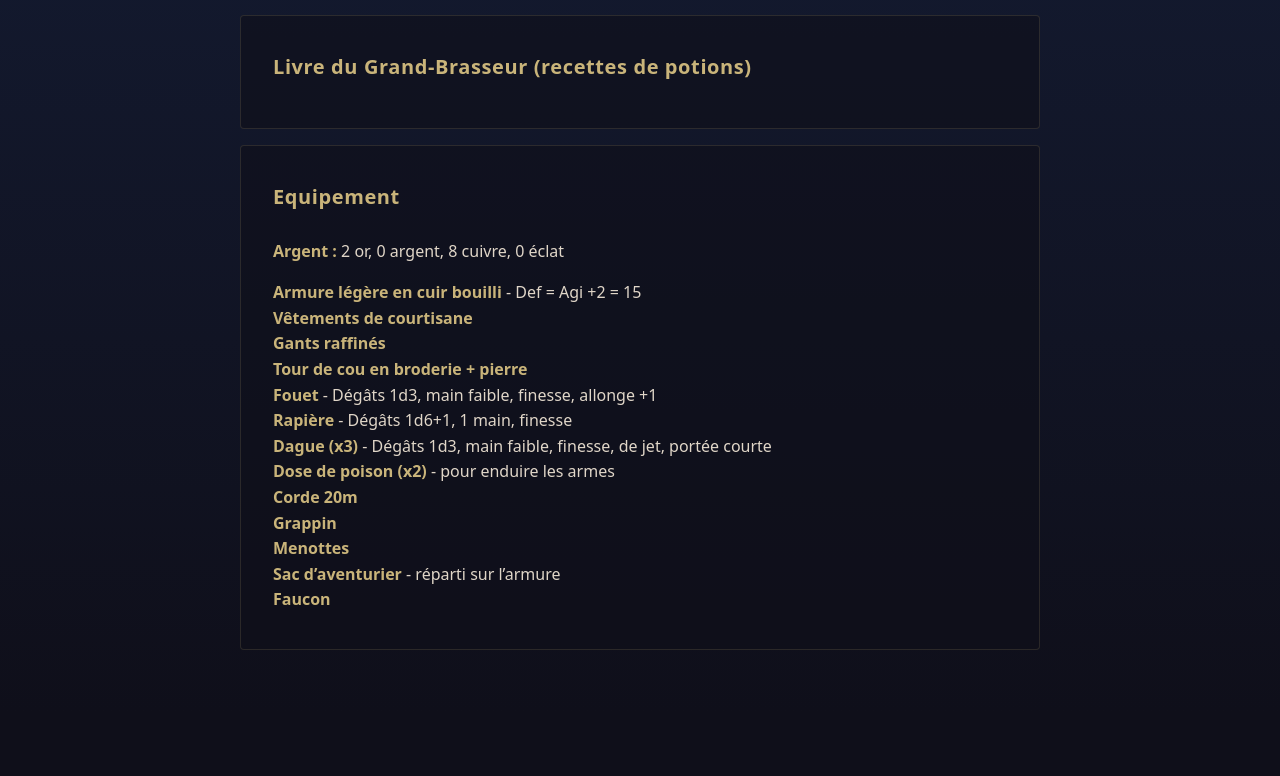
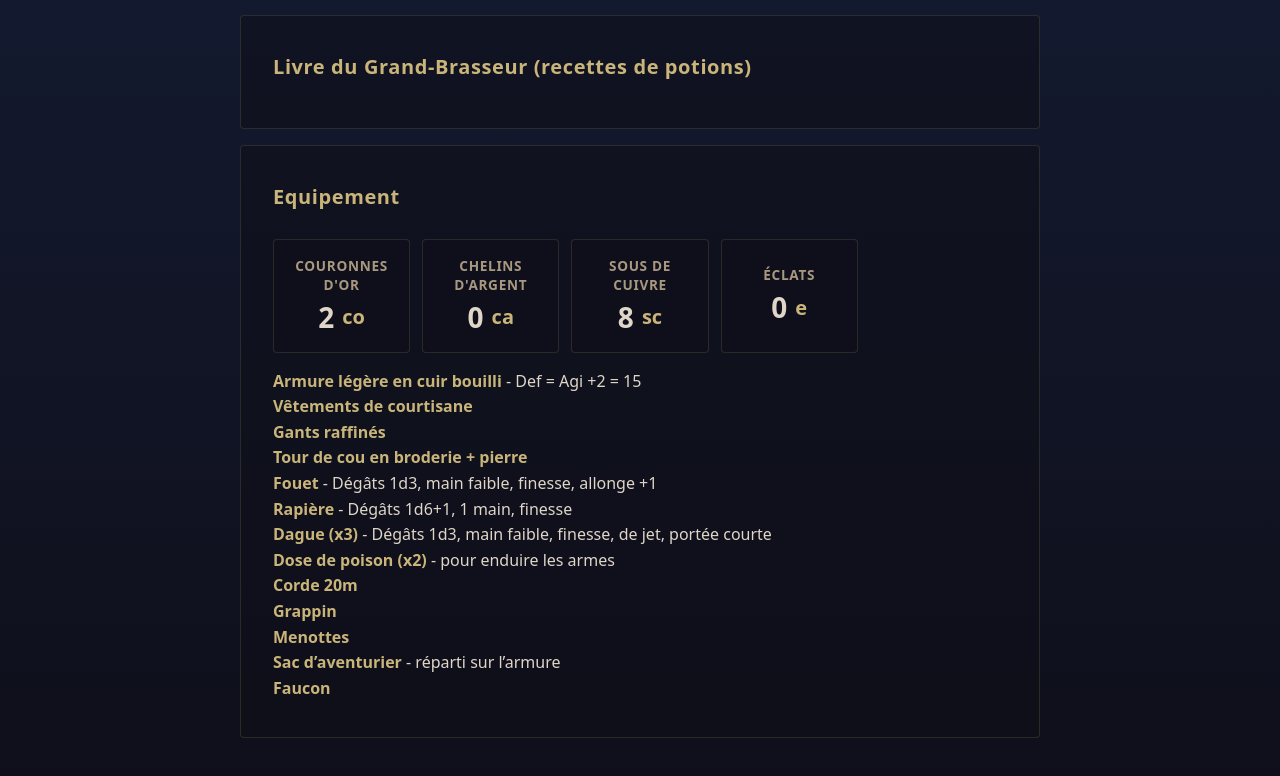
Before and after one commit to SwannyLorenzi/auspex-selvae, an Angular app: page /demonlord/duchesse in a window 1280 px wide. Shown: the part 1990-2766 px from the top of the page. Before the commit the page ends 2704 px from the top, so only its background shows below. Built offline with nearby package versions, Linux system fonts and the light colour scheme.

Commit message:
add money component

```diff
--- a/src/app/demonlord/characters/77.ts
+++ b/src/app/demonlord/characters/77.ts
@@ -319,8 +319,8 @@ par l’illusion et subit 4d6 dégâts.</p>
     { name: 'Potion de Vision', cost: '5ca', effect: '' },
     { name: 'Potion Anti toxine', cost: '5ca', effect: '' },
   ],
+  money: { couronnes: 28, chelins: 3, sous: 4, eclats: 0 },
   equipment: [
-    { name: 'Argent', effect: '28 or, 3 argent, 4 cuivre, 0 éclat' },
     {
       name: 'Amplificateur de force',
       effect: '+1 avantage aux tests de Force, +1 dégâts au corps à corps',
@@ -338,5 +338,4 @@ par l’illusion et subit 4d6 dégâts.</p>
       effect: "Agit avec l'autorité du Duc",
     },
   ],
-  currency: '28 or, 3 argent, 4 cuivre, 0 éclat',
 };
--- a/src/app/demonlord/characters/duchesse.ts
+++ b/src/app/demonlord/characters/duchesse.ts
@@ -92,5 +92,5 @@ export const characterData: Character = {
     },
     { name: 'Faucon', effect: '' },
   ],
-  currency: '2 or, 0 argent, 8 cuivre, 0 éclat',
+  money: { couronnes: 2, chelins: 0, sous: 8, eclats: 0 },
 };
--- a/src/app/demonlord/components/equipment/equipment-models.ts
+++ b/src/app/demonlord/components/equipment/equipment-models.ts
@@ -1,5 +1,11 @@
+import { MoneyData } from '../money/money-models';
+
 export interface Equipment {
   name: string;
   effect: string;
   isSeparator?: boolean;
 }
+
+export interface Character {
+  money: MoneyData;
+}
--- a/src/app/demonlord/components/equipment/equipment.html
+++ b/src/app/demonlord/components/equipment/equipment.html
@@ -1,8 +1,6 @@
 <h2>Equipement</h2>
 
-@if (currency()) {
-  <p><strong>Argent :</strong> {{ currency() }}</p>
-}
+<app-money [money]="character().money" />
 
 <ul>
   @for (item of equipment(); track item.name) {
--- a/src/app/demonlord/components/equipment/equipment.ts
+++ b/src/app/demonlord/components/equipment/equipment.ts
@@ -1,13 +1,14 @@
 import { Component, input } from '@angular/core';
-import { Equipment } from './equipment-models';
+import { Equipment, type Character } from './equipment-models';
+import { MoneyComponent } from '../money/money';
 
 @Component({
   selector: 'app-equipment',
-  imports: [],
+  imports: [MoneyComponent],
   templateUrl: './equipment.html',
   styleUrl: './equipment.scss',
 })
 export class EquipmentComponent {
-  currency = input.required<string>();
+  character = input.required<Character>();
   equipment = input.required<Equipment[]>();
 }
--- /dev/null
+++ b/src/app/demonlord/components/money/money-models.ts
@@ -0,0 +1,6 @@
+export interface MoneyData {
+  couronnes: number;
+  chelins: number;
+  sous: number;
+  eclats: number;
+}
--- /dev/null
+++ b/src/app/demonlord/components/money/money.html
@@ -0,0 +1,11 @@
+<div class="money-grid">
+  @for (currency of currencies; track currency.key) {
+    <div class="money-card">
+      <div class="money-name">{{ currency.label }}</div>
+      <div class="money-values">
+        <div class="money-value">{{ money()[currency.key] }}</div>
+        <div class="money-unit">{{ currency.unit }}</div>
+      </div>
+    </div>
+  }
+</div>
--- /dev/null
+++ b/src/app/demonlord/components/money/money.scss
@@ -0,0 +1,48 @@
+.money-grid {
+  display: grid;
+  grid-template-columns: repeat(auto-fill, minmax(8rem, 1fr));
+  gap: 0.75rem;
+}
+
+.money-card {
+  display: flex;
+  flex-direction: column;
+  align-items: center;
+  justify-content: center;
+  min-height: 100%;
+  width: 100%;
+  box-sizing: border-box;
+  padding: 1rem 0.75rem;
+  background: rgba(15, 15, 26, 0.6);
+  border: 0.0625rem solid rgba(201, 180, 122, 0.15);
+  border-radius: 0.25rem;
+  gap: 0.25rem;
+}
+
+.money-name {
+  font-size: 0.85rem;
+  color: #a89880;
+  text-transform: uppercase;
+  letter-spacing: 0.05em;
+  font-weight: 600;
+  text-align: center;
+}
+
+.money-values {
+  display: flex;
+  flex-direction: row;
+  gap: 0.5rem;
+  align-items: center;
+}
+
+.money-value {
+  font-size: 1.75rem;
+  font-weight: 700;
+  color: #e0d6c8;
+}
+
+.money-unit {
+  font-size: 1.25rem;
+  font-weight: 600;
+  color: #c9b47a;
+}
--- /dev/null
+++ b/src/app/demonlord/components/money/money.ts
@@ -0,0 +1,26 @@
+import { Component, input } from '@angular/core';
+import { type MoneyData } from './money-models';
+
+interface CurrencyDef {
+  key: 'couronnes' | 'chelins' | 'sous' | 'eclats';
+  label: string;
+  unit: string;
+}
+
+const CURRENCIES: CurrencyDef[] = [
+  { key: 'couronnes', label: 'Couronnes d\'Or', unit: 'co' },
+  { key: 'chelins', label: 'Chelins d\'Argent', unit: 'ca' },
+  { key: 'sous', label: 'Sous de Cuivre', unit: 'sc' },
+  { key: 'eclats', label: 'Éclats', unit: 'e' },
+];
+
+@Component({
+  selector: 'app-money',
+  imports: [],
+  templateUrl: './money.html',
+  styleUrl: './money.scss',
+})
+export class MoneyComponent {
+  money = input.required<MoneyData>();
+  protected readonly currencies = CURRENCIES;
+}
--- a/src/app/demonlord/demonlord-models.ts
+++ b/src/app/demonlord/demonlord-models.ts
@@ -3,6 +3,7 @@ import {
   DerivedAttribute,
 } from './components/characteristics/characteristics-models';
 import { Equipment } from './components/equipment/equipment-models';
+import { MoneyData } from './components/money/money-models';
 import { Magic } from './components/magic/magic-models';
 import { Potion } from './components/master-brewer/master-brewer-models';
 import { Profession } from './components/professions/professions-models';
@@ -22,5 +23,5 @@ export interface Character {
   magic: Magic;
   potions: Potion[];
   equipment: Equipment[];
-  currency: string;
+  money: MoneyData;
 }
--- a/src/app/demonlord/demonlord.html
+++ b/src/app/demonlord/demonlord.html
@@ -47,7 +47,7 @@
   </section>
   <section>
     <app-equipment
-      [currency]="character()!.currency"
+      [character]="character()!"
       [equipment]="character()!.equipment" />
   </section>
 </main>
```
Also changed, not shown: 2 other files (tests, documents, lock files or other folders).
